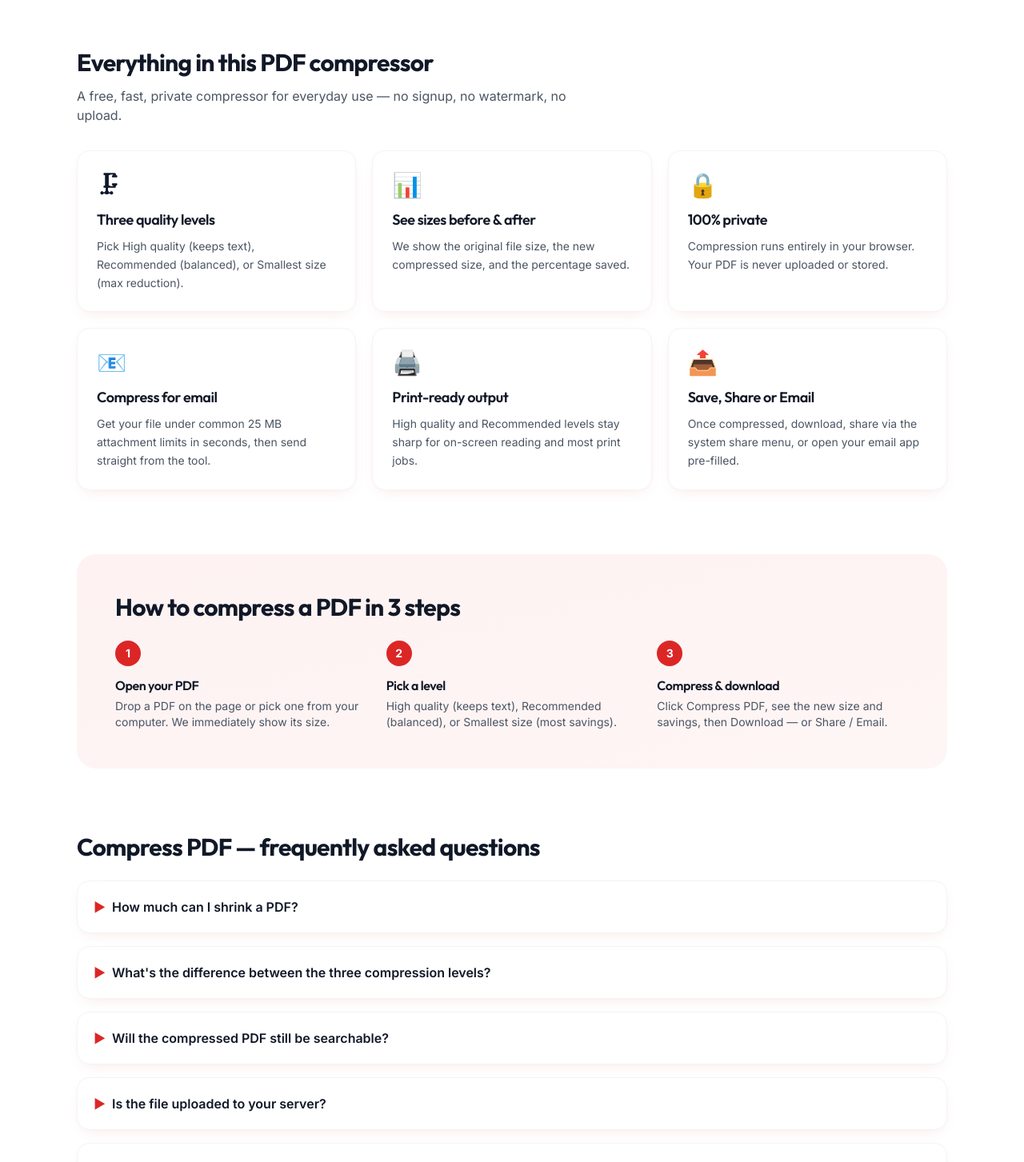
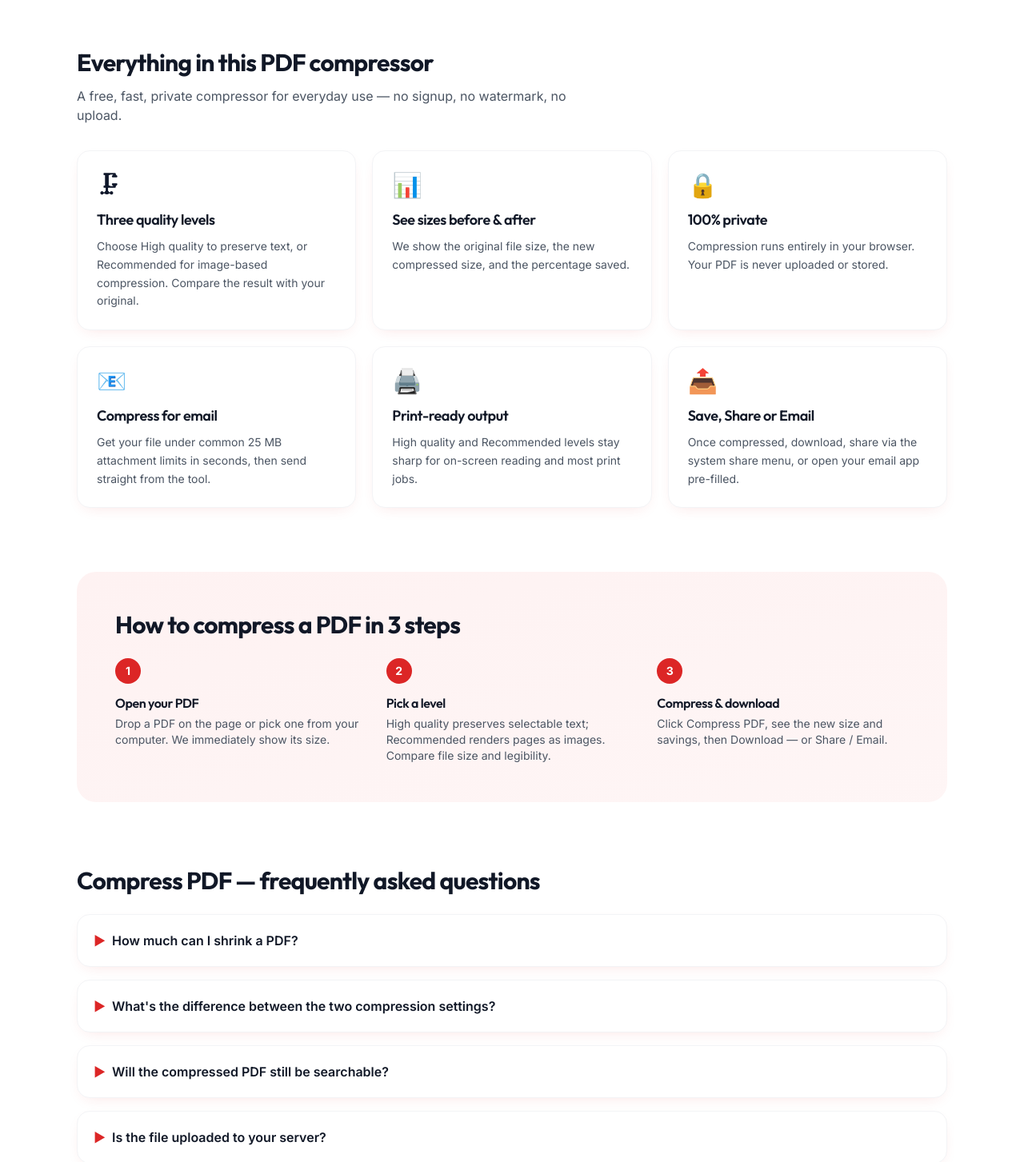
Before and after one commit to miamihomesdubai-a11y/getpdftool, a Next.js app: page /compress-pdf in a window 1280 px wide. Shown: the part 687-2140 px from the top of the page at 80% size. Built offline with nearby package versions, Linux system fonts and the light colour scheme.

Commit message:
Correct compression settings and quality trade-offs

```diff
--- a/app/compress-pdf/page.tsx
+++ b/app/compress-pdf/page.tsx
@@ -22,7 +22,7 @@ const PAGE_URL = "https://www.getpdftool.com/compress-pdf";
 export const metadata: Metadata = {
   title: "Compress PDF Online — Reduce PDF File Size Free | GetPDFTool",
   description:
-    "Free online PDF compressor. Reduce PDF file size with three quality levels — see the original size before and the new size after. Browser-based, no signup, no upload.",
+    "Free online PDF compressor. Reduce PDF file size with two compression settings — see the original size before and the new size after. Browser-based, no signup, no upload.",
   keywords: [
     "compress PDF",
     "compress PDF online",
@@ -43,7 +43,7 @@ export const metadata: Metadata = {
   openGraph: {
     title: "Compress PDF — Free Online PDF Compressor",
     description:
-      "Reduce PDF file size with three quality levels. Free, browser-based, your file stays private.",
+      "Reduce PDF file size with two compression settings. Free, browser-based, your file stays private.",
     url: PAGE_URL,
     siteName: "GetPDFTool",
     type: "website",
@@ -53,15 +53,15 @@ export const metadata: Metadata = {
 const FAQS = [
   {
     q: "How much can I shrink a PDF?",
-    a: "It depends on the source. PDFs full of high-resolution images can shrink by 50–80% with the Smallest size level. PDFs that are already optimised or mostly text may only shrink a few percent on the High quality (lossless) level.",
+    a: 'Results depend on the file. There is no guaranteed reduction. Image-heavy PDFs may benefit from Recommended; an already compact text PDF may stay the same size or grow. Compare the output and keep your original.',
   },
   {
-    q: "What's the difference between the three compression levels?",
-    a: "High quality re-saves the PDF with structural optimisations only — text stays selectable and quality is identical to the original, but file-size savings are small. Recommended re-renders pages at 150 DPI as compact JPEG — large savings, very readable. Smallest size uses 100 DPI and stronger JPEG — biggest savings, screen-quality only.",
+    q: "What's the difference between the two compression settings?",
+    a: 'High quality re-saves the PDF with structural optimisations and retains selectable text. Recommended renders pages at 150 DPI as JPEG images. It may reduce image-heavy files, but loses searchable text and interactive document features.',
   },
   {
     q: "Will the compressed PDF still be searchable?",
-    a: "Only the High quality (lossless) level preserves the original text layer. The Recommended and Smallest size levels rebuild pages as images, which means text inside them is no longer selectable or searchable. Choose High quality if searchability matters.",
+    a: 'High quality preserves the existing text layer. Recommended rebuilds pages as images, so their text is no longer selectable or searchable.',
   },
   {
     q: "Is the file uploaded to your server?",
@@ -69,11 +69,11 @@ const FAQS = [
   },
   {
     q: "Why is my compressed file the same size or larger?",
-    a: "If your PDF is already heavily optimised (e.g. text-only) the lossless level can't shrink it further. Try Recommended or Smallest size for image-style compression. Conversely, a tiny text-only PDF re-rendered as images may even grow slightly — the lossless option is better for those.",
+    a: 'Already optimised PDFs may not shrink further. Rasterising compact text pages can create a larger file. Compare both settings and keep the original if neither result is suitable.',
   },
   {
     q: "Can I compress a PDF for email?",
-    a: "Yes. Many email services limit attachments to 25 MB. Pick Recommended or Smallest size to get under that limit fast. After compressing, you can also use the Email button to open your mail app pre-filled.",
+    a: 'You can try either setting and compare the downloaded file against your email service’s attachment limit. A target size is not guaranteed. Attach the saved file yourself when sending.',
   },
   {
     q: "Does compressing change the page count?",
@@ -81,7 +81,7 @@ const FAQS = [
   },
   {
     q: "Will the compressed PDF print well?",
-    a: "High quality and Recommended both look good in print at typical sizes. Smallest size is fine for on-screen viewing and quick prints, but very fine details (small text on scans) may soften. For archival prints, stick with High quality or Recommended.",
+    a: 'Inspect the output at the intended print size. High quality preserves the original page content; Recommended can soften fine details because pages become images. Keep the original for archival use.',
   },
   {
     q: "Are there file-size or page-count limits?",
@@ -129,7 +129,7 @@ const howToData = howToJsonLd({
     },
     {
       name: "Pick a level",
-      text: "High quality (keeps text), Recommended (balanced), or Smallest size (most savings).",
+      text: "High quality preserves selectable text; Recommended renders pages as images. Compare file size and legibility.",
     },
     {
       name: "Compress & download",
@@ -147,7 +147,7 @@ const FEATURES = [
   {
     icon: "🗜",
     title: "Three quality levels",
-    body: "Pick High quality (keeps text), Recommended (balanced), or Smallest size (max reduction).",
+    body: "Choose High quality to preserve text, or Recommended for image-based compression. Compare the result with your original.",
   },
   {
     icon: "📊",
@@ -260,7 +260,7 @@ export default function CompressPdfPage() {
               {
                 n: 2,
                 t: "Pick a level",
-                b: "High quality (keeps text), Recommended (balanced), or Smallest size (most savings).",
+                b: "High quality preserves selectable text; Recommended renders pages as images. Compare file size and legibility.",
               },
               {
                 n: 3,
```
